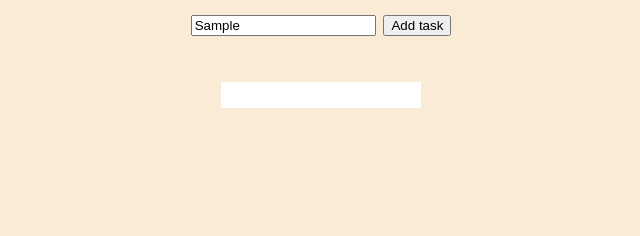
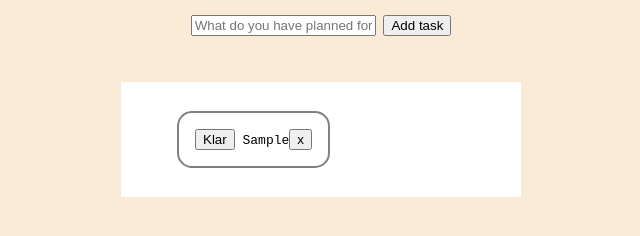
Before and after one commit to gurramannen/boiler-room-v44, a plain HTML site: page index.html in a window 1280 px wide. Both pictures are taken after typing "Sample" into the empty fields and a click on the button "Add task". Shown: the part 58-294 px from the top of the page, without its empty margins (319-959 px from the left). Drawn offline with Linux system fonts and the light colour scheme.

Commit message:
modcoding for mark complete

```diff
--- a/script.js
+++ b/script.js
@@ -6,7 +6,7 @@ const newTaskForm = document.getElementById("newTaskForm");
 const addTaskButton = document.getElementById("addTaskButton");
 const newTaskInput = document.getElementById("newTaskInput");
 const taskList = document.getElementById("activeTasks");
-
+const felmeddelande = document.getElementById("error-message");
 // event listener for add new task button
 addTaskButton.addEventListener("click", function(event) {
     event.preventDefault();
@@ -28,7 +28,30 @@ function addNewTask(taskText){
     let newTask = document.createElement("li");
 
     //TODO checkbox mark as complete
+    let isComplete = false;
+    function completeTask(isComplete) {
+    if (isComplete) {
+        newTask.style.color = "green";
+        newTask.style.fontWeight = "bold";
+    } else {
+        newTask.style.color = "";
+        newTask.style.fontWeight = "";
+    }
+    }
 
+    // Mark task as complete
+    let markButton = document.createElement("button");
+        markButton.innerText = "Klar";
+        markButton.addEventListener("click", function () {
+            isComplete = !isComplete; // Växla mellan klar och inte klar
+            completeTask(isComplete); // Anropa funktionen med det nya värdet
+        });
+
+    newTask.appendChild(markButton);
+
+    //text for new task
+    let textNode = document.createTextNode(" " + taskText);
+    newTask.appendChild(textNode);
 
     //button to remove
     let removeButton = document.createElement("button");
@@ -39,26 +62,20 @@ function addNewTask(taskText){
     });
     newTask.appendChild(removeButton);
 
-    //text for new task
-    let textNode = document.createTextNode(" " + taskText);
-    newTask.appendChild(textNode);
-
-
     taskList.appendChild(newTask); //append li to taskList ul
 
-<<<<<<< HEAD
 }};
 
 
 
 
-// Mark task as complete
+
+
 
 
 
 // Remove task
 
+function removeTask(){
 
-=======
-}};
->>>>>>> b68e342c6c2ca5c63b821a70950de3ab459950f3
+}
--- a/styles.css
+++ b/styles.css
@@ -16,9 +16,23 @@ main {
 
 #tasks {
     display: flex;
-    flex-direction: column;
-    align-items: center;
+    flex-direction: row;
+    align-items: left;
     background-color: white;
-    width: clamp(200px, 40%, 500px);
+    width: clamp(400px, 70%, 800px);
 
 }
+
+#activeTasks {
+    color: black;
+    display: inline;
+    list-style: none;
+}
+
+li {
+    border: 2px, solid, grey;
+    border-radius: 15px;
+    margin: 1rem;
+    padding:1rem;
+
+}
```
